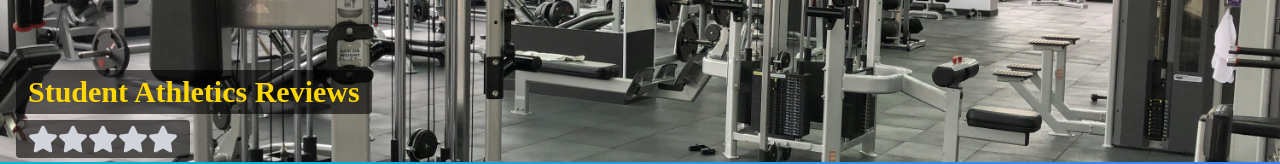
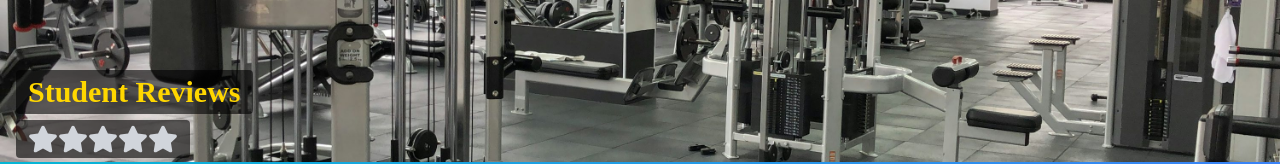
Before and after one commit to Christopher4113/Rate-My-Schools, a React (Vite) app in the folder client/: page /athleticsreview/1 in a window 1280 px wide. Shown: the part 202-366 px from the top of the page. Built offline with nearby package versions, Linux system fonts and the light colour scheme; no server answers; sample sign-in values are in the browser's storage.

Commit message:
added the category name to athlete review

```diff
--- a/client/src/pages/Review/AthleticsReview.tsx
+++ b/client/src/pages/Review/AthleticsReview.tsx
@@ -15,6 +15,7 @@ const AthleticsReview = () => {
   const [formData, setFormData] = useState<Form[]>([]);
   const [totalReviews, setTotalReviews] = useState(0);
   const [averageRating, setAverageRating] = useState(0);
+  const [category, setCategory] = useState("")
 
   useEffect(() => {
     axios.get<Form[]>(`http://localhost:8080/auth/getAthleticsReview/${id}`)
@@ -42,6 +43,15 @@ const AthleticsReview = () => {
       .catch(error => console.error(error));
   }, [id]);
 
+  useEffect(() => {
+    axios.get(`http://localhost:8080/auth/getCategory/${id}`)
+         .then(response => {
+          const data = response.data;
+          setCategory(data.category)
+         })
+         .catch(error => console.log(error))
+  },[id])
+
   return (
     <div className='min-h-screen flex flex-col'>
       <div
@@ -64,7 +74,7 @@ const AthleticsReview = () => {
             color: "#FFD700",
           }}
         >
-          Student Athletics Reviews
+          Student {category} Reviews
         </h1>
         <div className="mt-3 flex items-center space-x-2 absolute bottom-1 left-4 rounded px-3 py-1"
              style={{
@@ -117,7 +127,7 @@ const AthleticsReview = () => {
           )}
         </div>
 
-        {/* Average Rating Section */}
+
         <div className='md:w-1/2 bg-white rounded-lg shadow-md p-6 flex flex-col items-center'>
 
         </div>
```
